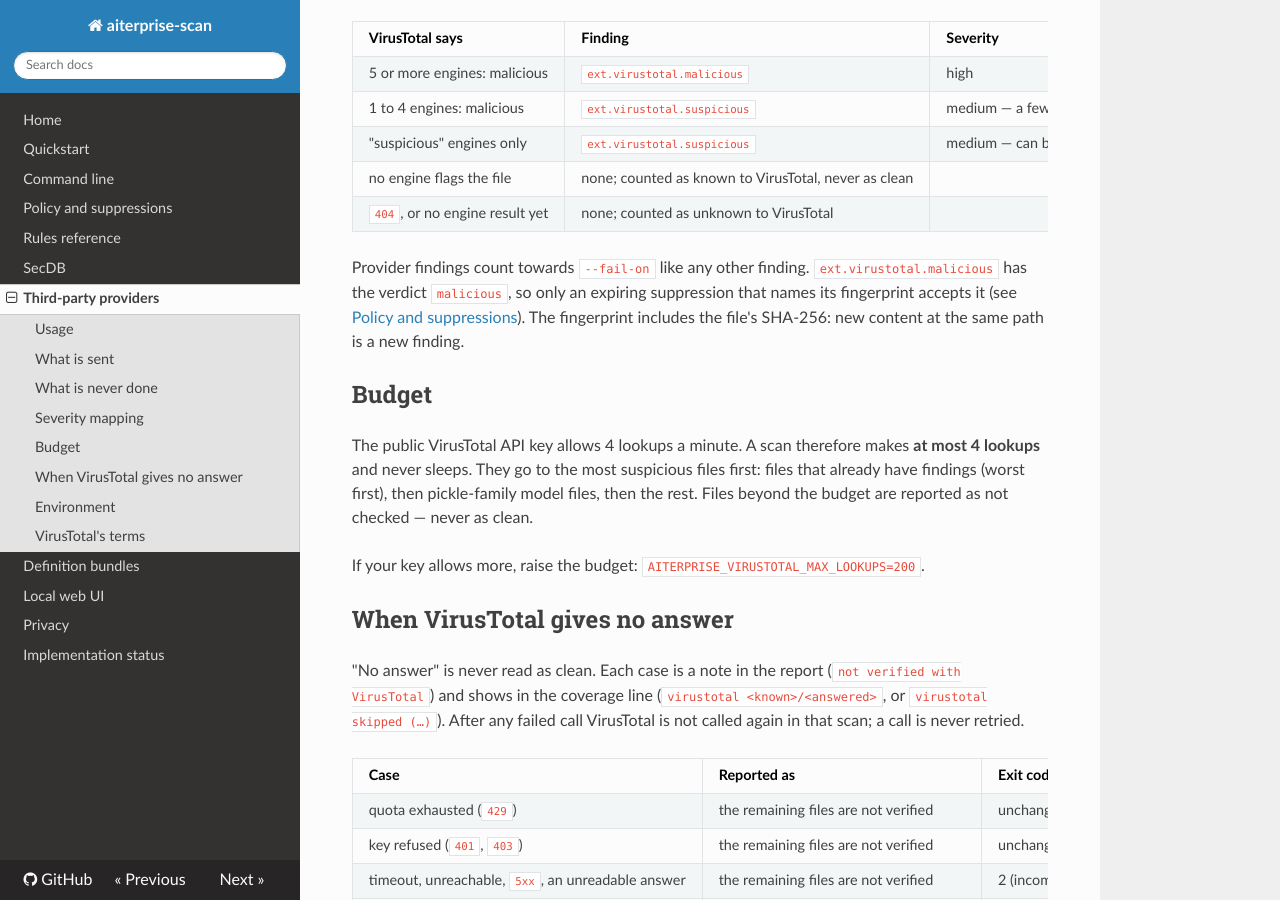
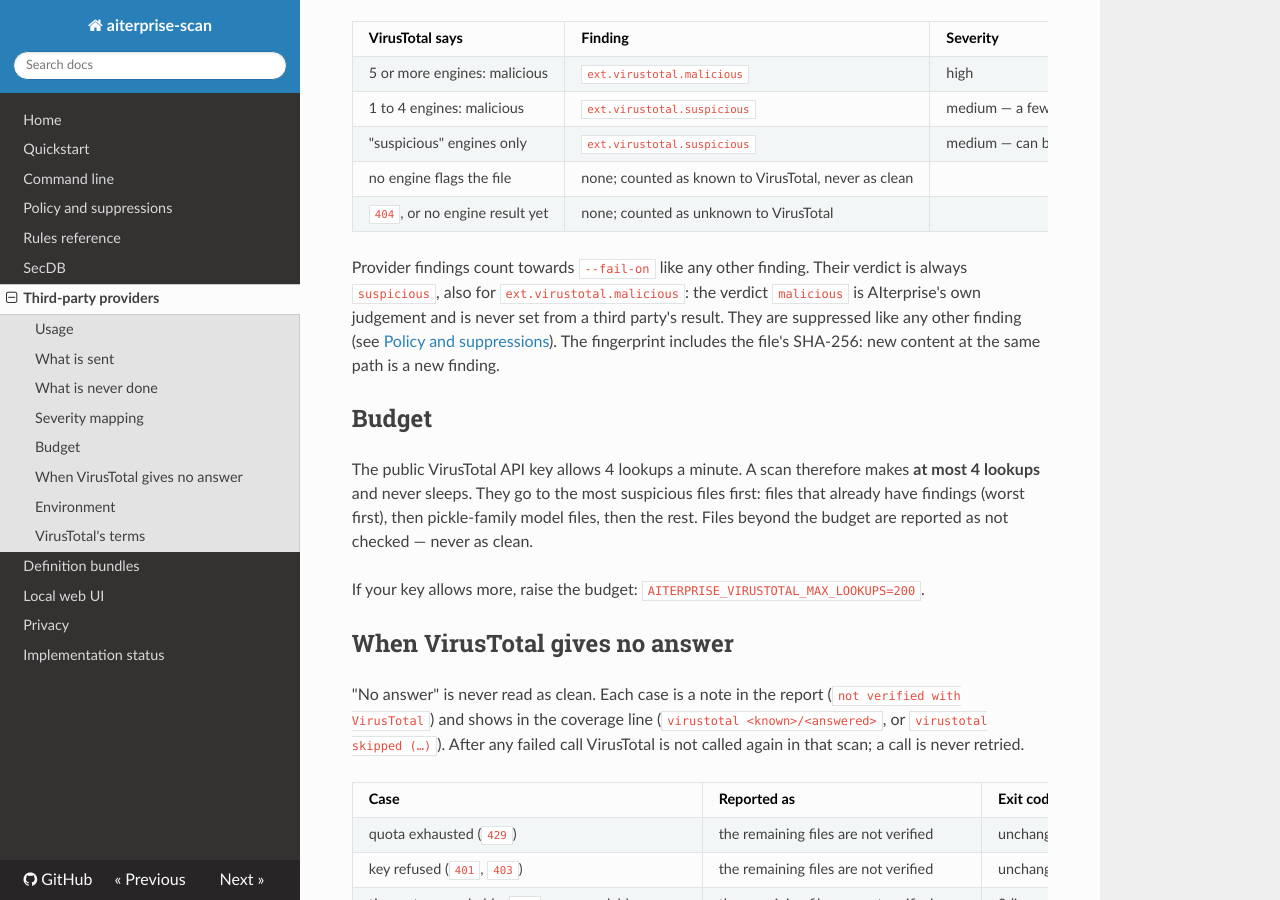
Before and after one commit to jtopaz1/aiterprise-aibom, an MkDocs documentation site: the page built from docs/providers.md, in a window 1280 px wide and 900 px high, scrolled down 1369 px. Built offline with MkDocs 1.6.1, drawn with Linux system fonts in a browser that asks for light colours; nearby versions of some CDN libraries.

Commit message:
Provider results never carry our malicious verdict; STATUS for the provider adapter
A count of third-party engines is reported as suspicious (severity high at five or
more): "malicious" is AIterprise's own judgement, protected from blanket suppression
and shown as known-malicious, and is not set from a provider's answer.

Co-Authored-By: Claude Fable 5.2 <noreply@anthropic.com>

```diff
--- a/docs/providers.md
+++ b/docs/providers.md
@@ -60,8 +60,9 @@ undetected):
 | no engine flags the file | none; counted as known to VirusTotal, never as clean | |
 | `404`, or no engine result yet | none; counted as unknown to VirusTotal | |
 
-Provider findings count towards `--fail-on` like any other finding. `ext.virustotal.malicious`
-has the verdict `malicious`, so only an expiring suppression that names its fingerprint accepts it
+Provider findings count towards `--fail-on` like any other finding. Their verdict is always
+`suspicious`, also for `ext.virustotal.malicious`: the verdict `malicious` is AIterprise's own
+judgement and is never set from a third party's result. They are suppressed like any other finding
 (see [Policy and suppressions](policy.md)). The fingerprint includes the file's SHA-256: new
 content at the same path is a new finding.
 
```
Also changed, not shown: docs/STATUS.md (+2 -1 lines), 2 other files.
